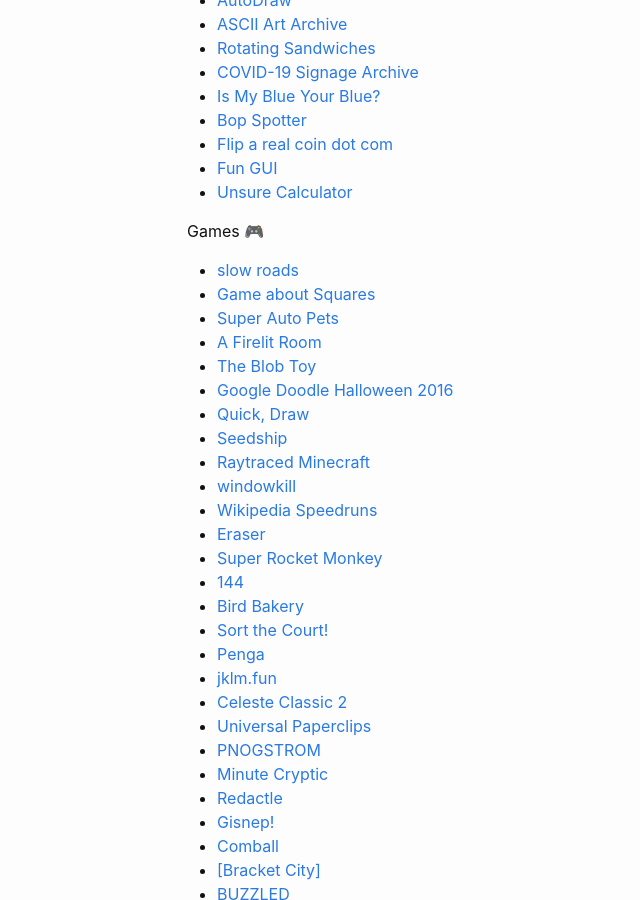
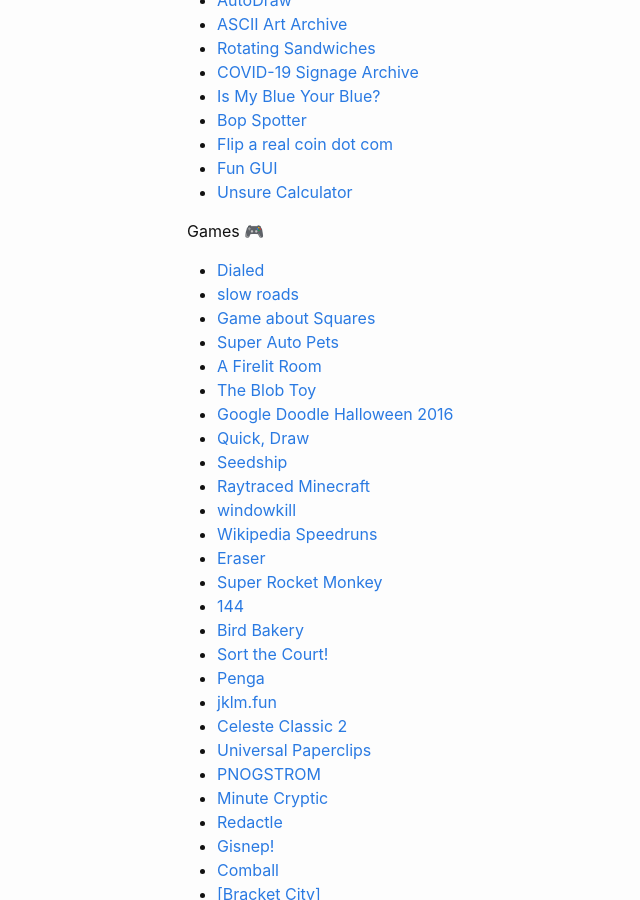
Before and after one commit to ItsEricSun/itsericsun.github.io, a Jekyll site: the page built from links.markdown, in a window 1280 px wide and 900 px high, scrolled down 618 px. Shown: the whole window, without its empty margins (83-723 px from the left). Built offline with Jekyll 4.4.1, drawn with Linux system fonts in a browser that asks for light colours; comment, search, counter and statistics services are not loaded.

Commit message:
add game link

```diff
--- a/links.markdown
+++ b/links.markdown
@@ -33,6 +33,7 @@
 - [Unsure Calculator](https://filiph.github.io/unsure)
 
 Games 🎮
+- [Dialed](https://dialed.gg)
 - [slow roads](https://slowroads.io)
 - [Game about Squares](https://gameaboutsquares.com)
 - [Super Auto Pets](https://teamwood.itch.io/super-auto-pets)
```
